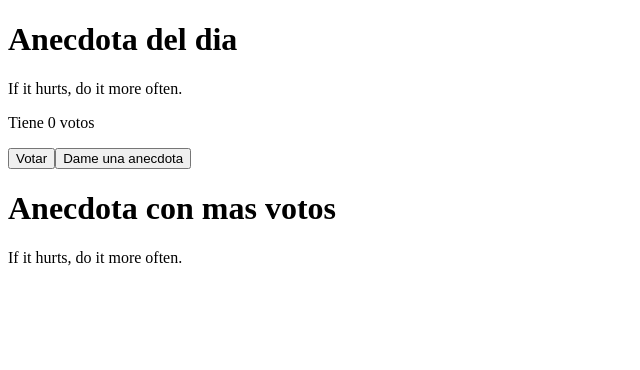
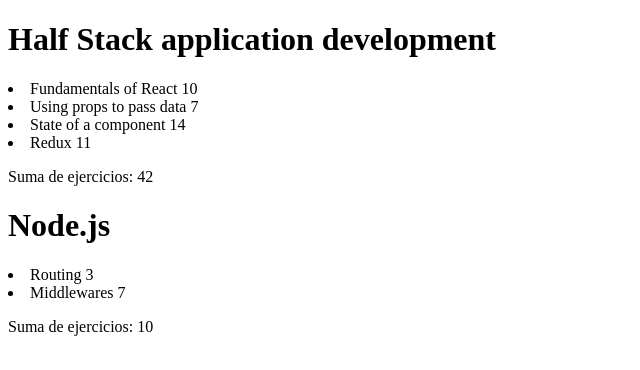
Before and after one commit to JeronimoMarg/react, a React (Vite) app: page / in a window 1280 px wide. Shown: the top 370 px of the page, without its empty margins (0-640 px from the left). Built offline with nearby package versions, Linux system fonts and the light colour scheme.

Commit message:
App de renderizar listas dinamicas

```diff
--- a/src/App.jsx
+++ b/src/App.jsx
@@ -1,58 +1,61 @@
 import { useState } from 'react'
-
-const Button = ({ onClick, texto }) => {
-  return (
-    <button onClick={onClick}>{texto}</button>
-  )
-}
+import Course from './components/Course'
 
 const App = () => {
 
-  const anecdotes = [
-    'If it hurts, do it more often.',
-    'Adding manpower to a late software project makes it later!',
-    'The first 90 percent of the code accounts for the first 90 percent of the development time...The remaining 10 percent of the code accounts for the other 90 percent of the development time.',
-    'Any fool can write code that a computer can understand. Good programmers write code that humans can understand.',
-    'Premature optimization is the root of all evil.',
-    'Debugging is twice as hard as writing the code in the first place. Therefore, if you write the code as cleverly as possible, you are, by definition, not smart enough to debug it.',
-    'Programming without an extremely heavy use of console.log is same as if a doctor would refuse to use x-rays or blood tests when diagnosing patients.',
-    'The only way to go fast, is to go well.'
+  const courses = [
+    {
+      name: 'Half Stack application development',
+      id: 1,
+      parts: [
+        {
+          name: 'Fundamentals of React',
+          exercises: 10,
+          id: 1
+        },
+        {
+          name: 'Using props to pass data',
+          exercises: 7,
+          id: 2
+        },
+        {
+          name: 'State of a component',
+          exercises: 14,
+          id: 3
+        },
+        {
+          name: 'Redux',
+          exercises: 11,
+          id: 4
+        }
+      ]
+    },
+    {
+      name: 'Node.js',
+      id: 2,
+      parts: [
+        {
+          name: 'Routing',
+          exercises: 3,
+          id: 1
+        },
+        {
+          name: 'Middlewares',
+          exercises: 7,
+          id: 2
+        }
+      ]
+    }
   ]
 
-  const [selected, setSelected] = useState(0)
-  const [votes, setVotes] = useState(new Array(anecdotes.length).fill(0))
-  const [masVotada, setMasVotada] = useState(0)
-
-  const handleAnecdote = () => {
-    setSelected(Math.floor(Math.random() * anecdotes.length))
-  }
-
-  const handleVote = (selected) => {
-    setVotes(votes.map((vote, index) => {
-      if (index === selected) {
-        return vote + 1
-      }else{
-        return vote
-      }
-    }))
-    if (votes[selected] + 1 > votes[masVotada]){
-      setMasVotada(selected)
-    }
-  }
+  const coursesMapeados = courses.map(c => <Course course={c}></Course>)
 
   return (
     <div>
-      <h1>Anecdota del dia</h1>
-      <p>{anecdotes[selected]}</p>
-      <p>Tiene {votes[selected]} votos</p>
-      <Button onClick={() => handleVote(selected)} texto="Votar" />
-      <Button onClick={handleAnecdote} texto="Dame una anecdota" />
-
-      <h1>Anecdota con mas votos</h1>
-      <p>{anecdotes[masVotada]}</p>
-
+      {coursesMapeados}
     </div>
   )
+
 }
 
 export default App
--- /dev/null
+++ b/src/components/Course.jsx
@@ -0,0 +1,24 @@
+
+const Course = ( {course} ) => {
+
+    //Hacerlo con listas
+    const partes = course.parts.map(part => {
+        const llave = `${course.id}-${part.id}`
+        return(
+            <li key={llave}>{part.name} {part.exercises}</li>
+        )
+    })
+
+    let suma = 0
+    course.parts.forEach(element => suma += element.exercises)
+
+    return(
+        <div>
+            <h1>{course.name}</h1>
+            {partes}
+            <p>Suma de ejercicios: {suma}</p>
+        </div>
+    )
+}
+
+export default Course
--- a/src/main.jsx
+++ b/src/main.jsx
@@ -1,5 +1,7 @@
 import ReactDOM from 'react-dom/client'
-
 import App from './App'
 
-ReactDOM.createRoot(document.getElementById('root')).render(<App />)
+
+ReactDOM.createRoot(document.getElementById('root')).render(
+  <App/>
+)
```
Also changed, not shown: src/components/Note.jsx (added, +9 -0 lines).
